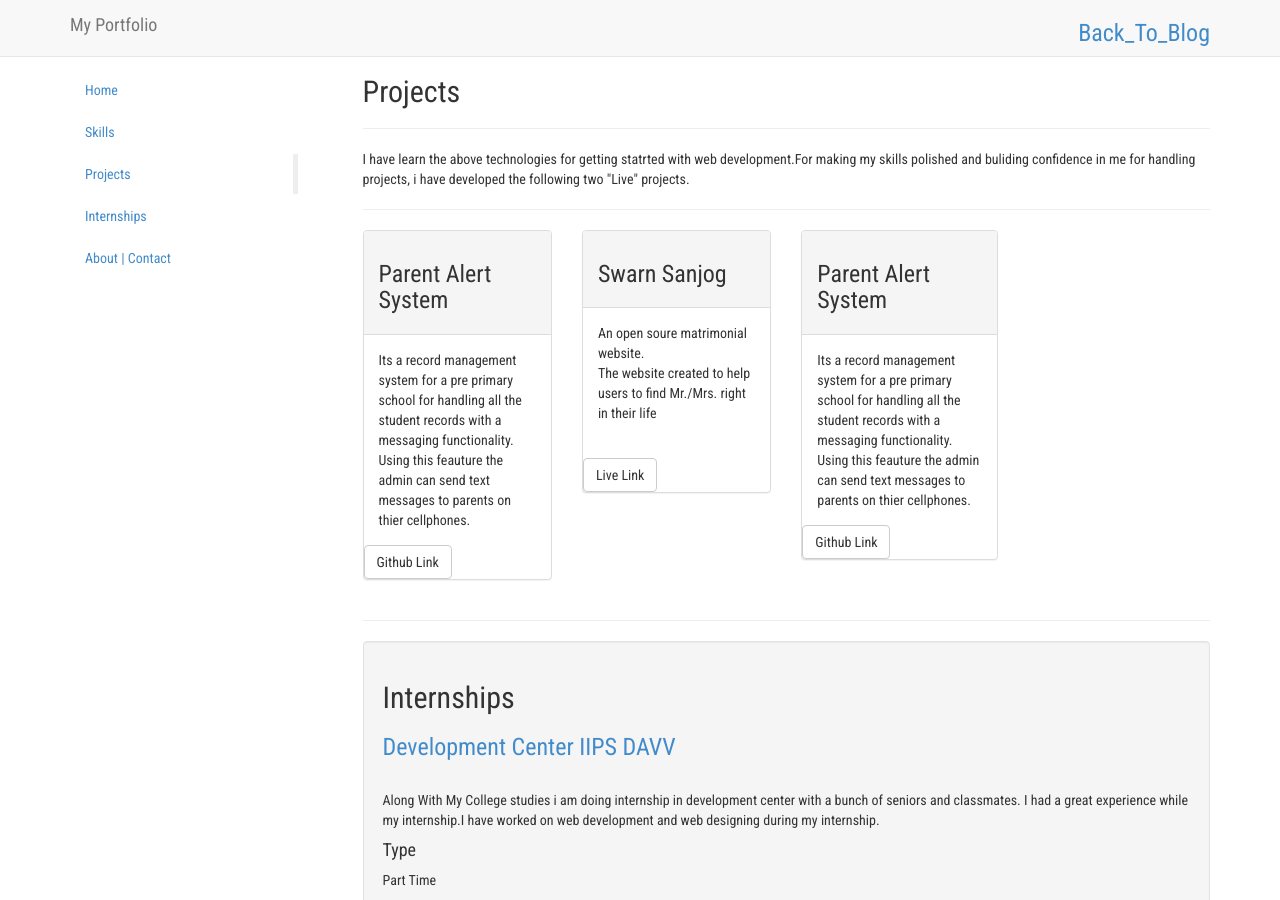
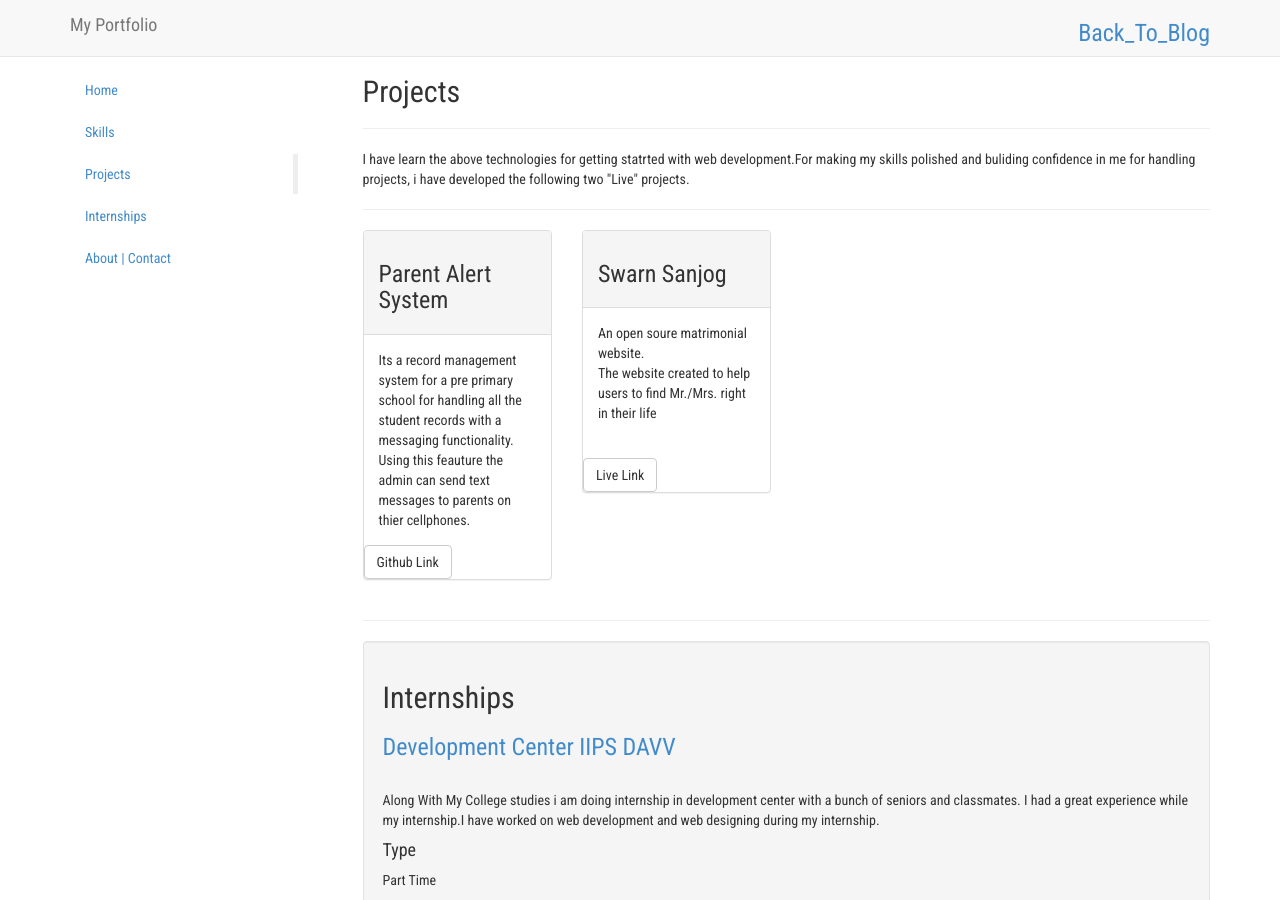
Before and after one commit to rajiv-shrivastava/rajiv-shrivastava.github.io, a Jekyll site: the page built from personal/index.html, in a window 1280 px wide and 900 px high, scrolled down 866 px. Built offline with Jekyll 4.4.1, drawn with Linux system fonts in a browser that asks for light colours; nearby versions of some CDN libraries.

Commit message:
Update index.html

```diff
--- a/personal/index.html
+++ b/personal/index.html
@@ -217,21 +217,6 @@ permalink: /personal/
             </div>
           </div>
 
-           <div class="row">
-
-          <div class="col-md-3">
-            <div class="panel panel-default">
-              <div class="panel-heading"><h3>Parent Alert System</h3></div>
-              <div class="panel-body">
-              Its a record management system for a pre primary school for handling all the student records with a messaging
-  functionality. Using this feauture the admin can send text messages to parents on thier cellphones.  </div>
- <a href="https://github.com/rajiv-shrivastava/Message-alert-system"
-  class="btn btn-default" target="blank">Github Link</a>
-            </div>
-          </div>
-
-
-        </div>
 
         </section>  <!--project section ends -->
 
```
